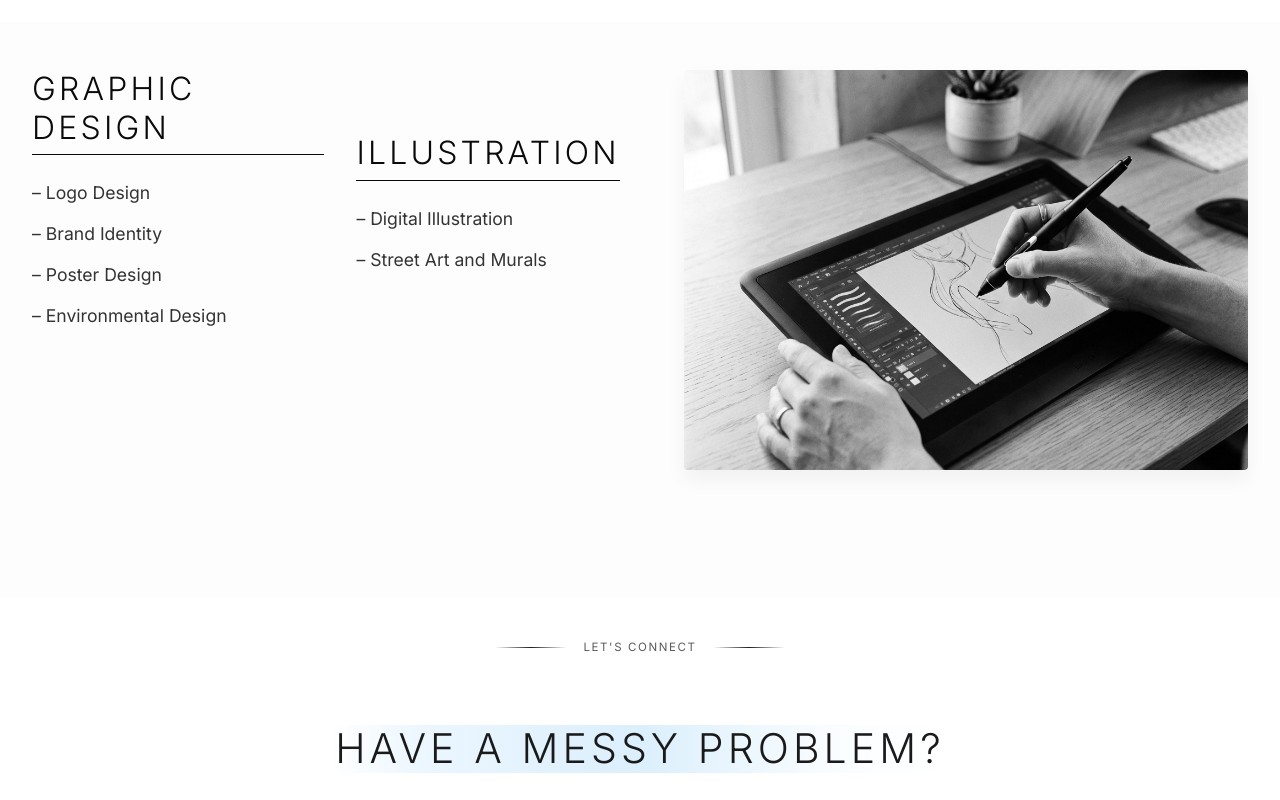
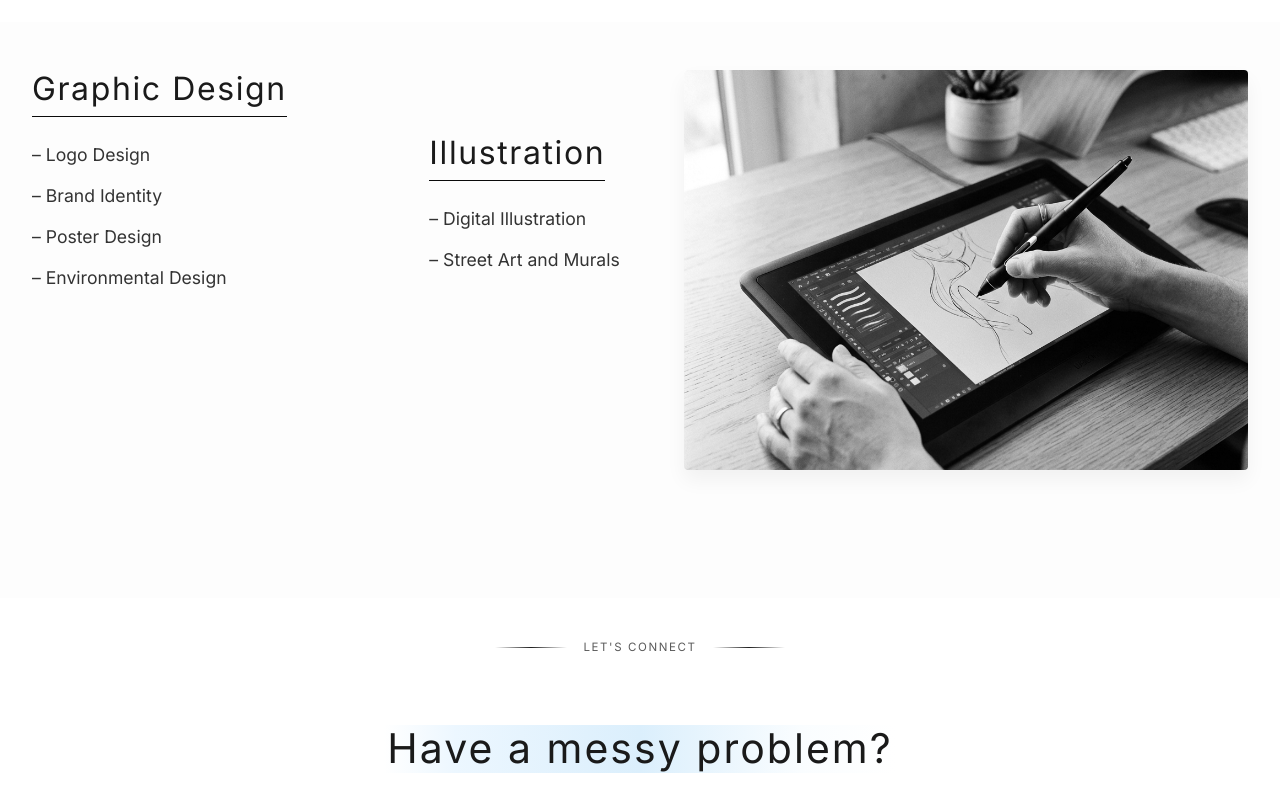
Before and after one commit to Irene2828/porfoliojuly, a Next.js app: page / in a window 1280 px wide. Shown: the part 1180-1980 px from the top of the page. Built offline with nearby package versions, Linux system fonts and the light colour scheme; no server answers; the database is empty; a web font is replaced by a local one.

Commit message:
Headers: make services and face closure headers match stats style (sans-serif, weight 400, no uppercase, letter-spacing 0.05em)

```diff
--- a/src/app/components/FaceDivider.css
+++ b/src/app/components/FaceDivider.css
@@ -23,9 +23,9 @@
 .face-closure {
   font-family: var(--font-sans) !important;
   font-size: clamp(1.6rem, 3.2vw, 2.56rem);
-  font-weight: 300;
-  text-transform: uppercase;
-  letter-spacing: 0.1em;
+  font-weight: 400;
+  text-transform: none;
+  letter-spacing: 0.05em;
   -webkit-font-smoothing: antialiased;
   line-height: 1.15;
   color: #1a1a1a;
--- a/src/app/components/Services.css
+++ b/src/app/components/Services.css
@@ -64,9 +64,10 @@
 .service-title {
   font-family: var(--font-sans) !important;
   font-size: 2rem;
-  font-weight: 300;
-  text-transform: uppercase;
-  letter-spacing: 0.1em;
+  font-weight: 400;
+  color: #1a1a1a;
+  text-transform: none;
+  letter-spacing: 0.05em;
   -webkit-font-smoothing: antialiased;
   margin-bottom: 2rem;
   position: relative;
```
